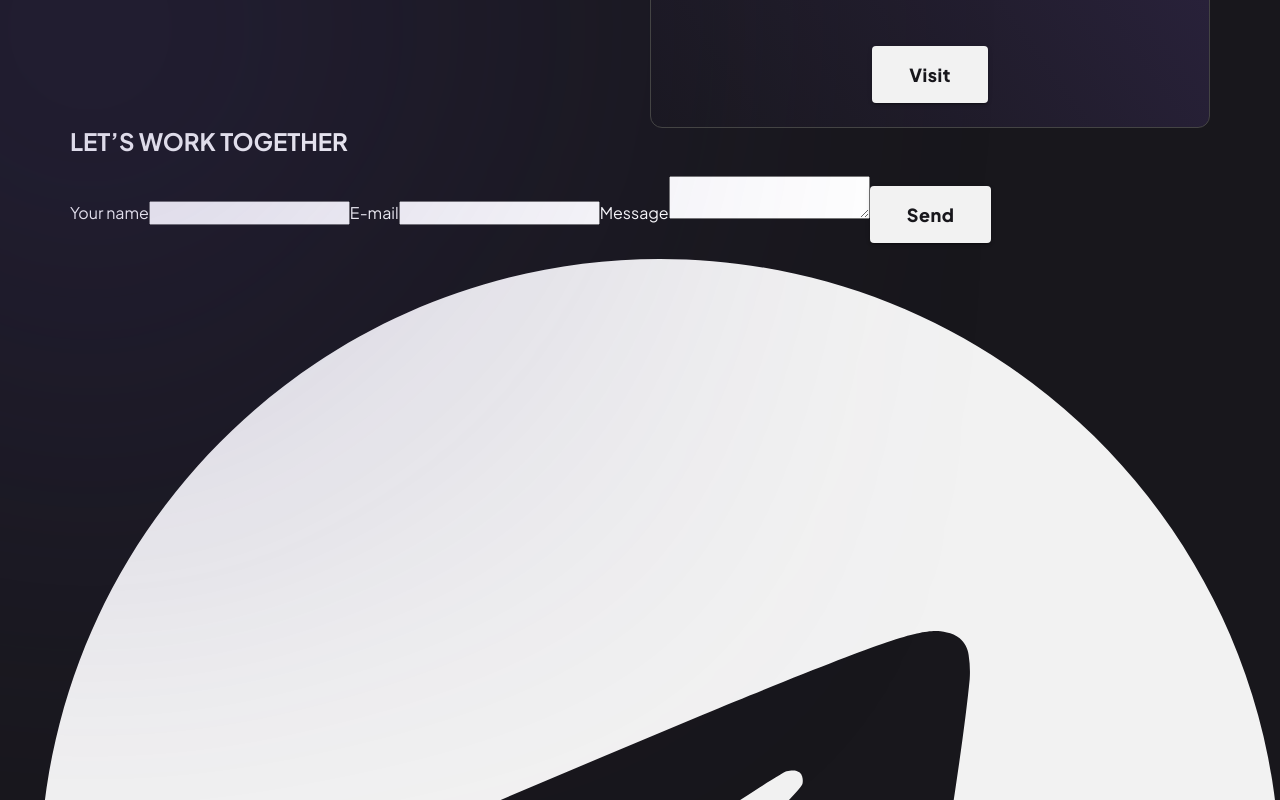
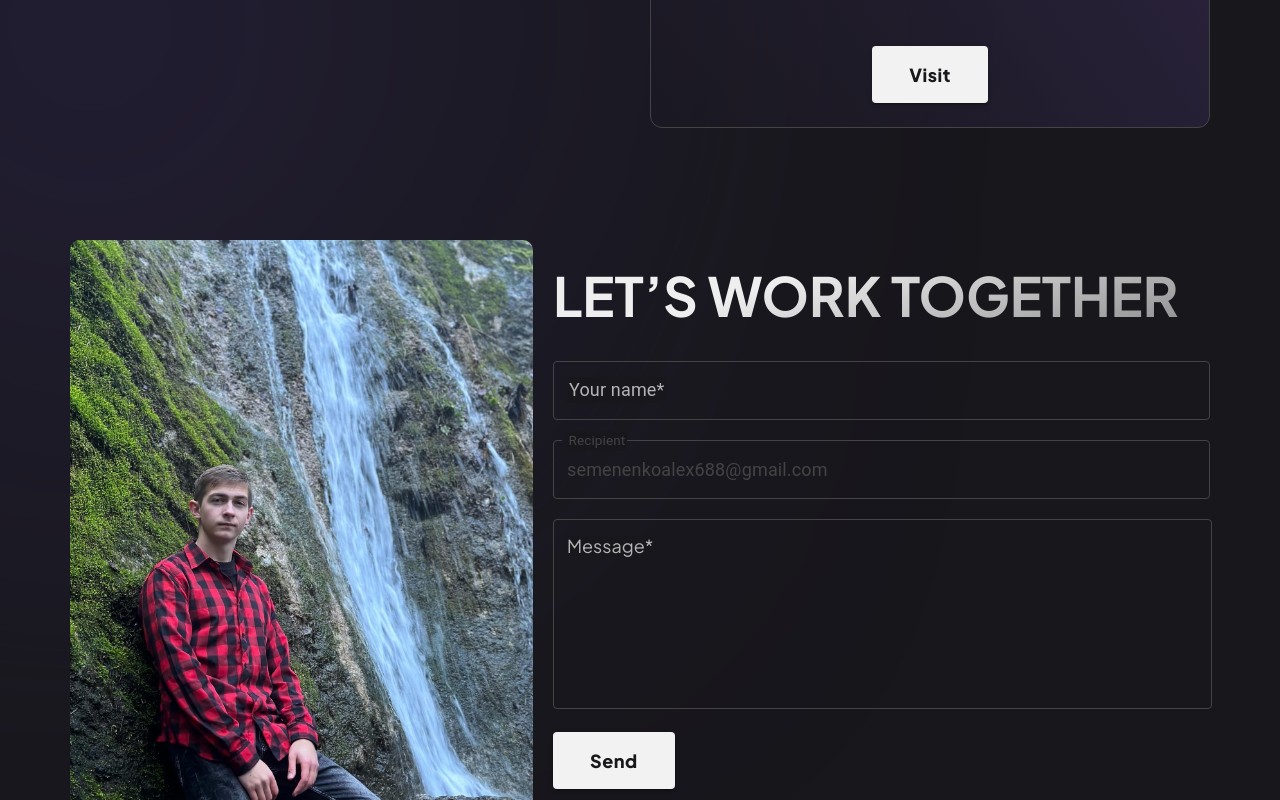
Before and after one commit to TheDeveloperAlex/thedevalex, a React (Create React App) app: page / in a window 1280 px wide. Shown: the part 2940-3740 px from the top of the page. Built offline with nearby package versions, Linux system fonts and the light colour scheme.

Commit message:
add collectively

```diff
--- /dev/null
+++ b/src/sections/collectively/Collectively.css
@@ -0,0 +1,134 @@
+.collectively-section {
+  position: relative;
+  z-index: 1;
+}
+
+.collectively-section-header {
+  font-style: normal;
+  font-weight: 700;
+  line-height: normal;
+}
+
+.collectively-section-img {
+  border-radius: 10px;
+  width: 100%;
+}
+
+@media screen and (max-width: 719px) {
+  .collectively-section {
+    padding-top: 88px;
+  }
+
+  .collectively-section-header {
+    font-size: 40px;
+    background: linear-gradient(
+      179deg,
+      rgba(250, 250, 250, 0.95) 11.92%,
+      rgba(217, 217, 217, 0.6) 48.75%
+    );
+    background-clip: text;
+    -webkit-background-clip: text;
+    -webkit-text-fill-color: transparent;
+
+    margin-bottom: 24px;
+  }
+
+  .collectively-section-header-span {
+    display: block;
+    background: linear-gradient(
+      186deg,
+      rgba(250, 250, 250, 0.95) 59.83%,
+      rgba(217, 217, 217, 0.6) 94.05%
+    );
+    background-clip: text;
+    -webkit-background-clip: text;
+    -webkit-text-fill-color: transparent;
+  }
+}
+
+@media screen and (max-width: 1023px) {
+  .collectively-section-header {
+    text-align: center;
+  }
+  .collectively-section-img {
+    display: none;
+  }
+}
+
+@media screen and (min-width: 720px) {
+  .collectively-section-header {
+    background: linear-gradient(
+      162deg,
+      rgba(250, 250, 250, 0.95) 33.34%,
+      rgba(217, 217, 217, 0.6) 98.5%
+    );
+    background-clip: text;
+    -webkit-background-clip: text;
+    -webkit-text-fill-color: transparent;
+  }
+}
+
+@media screen and (min-width: 720px) and (max-width: 1023px) {
+  .collectively-section {
+    padding-top: 64px;
+  }
+}
+
+@media screen and (min-width: 720px) and (max-width: 1919px) {
+  .collectively-section-header {
+    font-size: 54px;
+    margin-bottom: 32px;
+  }
+}
+
+@media screen and (min-width: 1024px) {
+  .collectively-section {
+    display: grid;
+    align-items: center;
+  }
+}
+
+@media screen and (min-width: 1024px) and (max-width: 1439px) {
+  .collectively-section {
+    padding-top: 112px;
+    grid-template-columns: 463px 1fr;
+  }
+  .collectively-section-img {
+    width: 463px;
+    height: 570px;
+  }
+}
+
+@media screen and (min-width: 1440px) and (max-width: 1919px) {
+  .collectively-section {
+    padding-top: 112px;
+    grid-template-columns: 600px 1fr;
+  }
+  .collectively-section-img {
+    width: 600px;
+    height: auto;
+  }
+}
+
+@media screen and (min-width: 1024px) and (max-width: 1919px) {
+  .collectively-section {
+    gap: 20px;
+  }
+}
+
+@media screen and (min-width: 1920px) {
+  .collectively-section {
+    padding-top: 168px;
+    gap: 23px;
+    grid-template-columns: 722px 1fr;
+  }
+  .collectively-section-img {
+    width: 722px;
+    height: auto;
+  }
+
+  .collectively-section-header {
+    font-size: 84px;
+    margin-bottom: 88px;
+  }
+}
--- a/src/sections/collectively/Collectively.tsx
+++ b/src/sections/collectively/Collectively.tsx
@@ -1,31 +1,23 @@
 import React from "react";
-import Button from "../../components/button";
+import CollectivelyForm from "./CollectivelyForm";
+
+import "./Collectively.css";
 
 export default function Collectively() {
-  const onSubmit = (e: any) => {
-    e.preventDefault();
-  };
-
   return (
-    <article className="container" id={"collectively"}>
-      <h2>LET’S WORK TOGETHER</h2>
-      <form onSubmit={onSubmit}>
-        <label>
-          Your name
-          <input />
-        </label>
-        <label>
-          E-mail
-          <input />
-        </label>
-        <label>
-          Message
-          <textarea></textarea>
-        </label>
-        <Button className={""} type={"submit"}>
-          Send
-        </Button>
-      </form>
+    <article className="container collectively-section" id={"collectively"}>
+      <img
+        src={"/photo.jpg"}
+        alt={"Alex Semenenko"}
+        className={"collectively-section-img"}
+      />
+      <div>
+        <h2 className="collectively-section-header">
+          LET’S WORK
+          <span className="collectively-section-header-span"> TOGETHER</span>
+        </h2>
+        <CollectivelyForm />
+      </div>
     </article>
   );
 }
--- /dev/null
+++ b/src/sections/collectively/CollectivelyForm.css
@@ -0,0 +1,76 @@
+.collectively-section-form {
+  display: grid;
+  grid-template-columns: 1fr;
+  justify-content: center;
+}
+
+.collectively-section-submit-button.button {
+  display: inline-block;
+  max-width: max-content;
+}
+
+@media screen and (max-width: 719px) {
+  .collectively-section-submit-button.button {
+    margin: 0 auto;
+  }
+}
+
+@media screen and (min-width: 720px) and (max-width: 1023px) {
+  .collectively-section-form {
+    grid-template-columns: repeat(2, 1fr);
+  }
+
+  .collectively-section-textarea {
+    grid-column-start: 1;
+    grid-column-end: 3;
+  }
+
+  .collectively-section-submit-button.button {
+    grid-column-start: 1;
+    grid-column-end: 3;
+    margin: 0 auto;
+  }
+}
+
+@media screen and (max-width: 1023px) {
+  .collectively-section-textarea textarea {
+    height: 237px;
+  }
+}
+
+@media screen and (min-width: 1024px) and (max-width: 1919px) {
+  .collectively-section-textarea textarea {
+    height: 155px;
+  }
+}
+
+@media screen and (min-width: 1440px) {
+  .collectively-section-form {
+    grid-template-columns: repeat(2, 1fr);
+  }
+
+  .collectively-section-textarea {
+    grid-column-start: 1;
+    grid-column-end: 3;
+  }
+
+  .collectively-section-submit-button {
+    grid-column-start: 1;
+  }
+}
+
+@media screen and (max-width: 1919px) {
+  .collectively-section-form {
+    gap: 20px;
+  }
+}
+
+@media screen and (min-width: 1920px) {
+  .collectively-section-form {
+    gap: 32px;
+  }
+
+  .collectively-section-textarea textarea {
+    height: 228px;
+  }
+}
--- /dev/null
+++ b/src/sections/collectively/CollectivelyForm.tsx
@@ -0,0 +1,106 @@
+import React, { useState, Dispatch, SetStateAction } from "react";
+
+import CustomButton from "../../components/button";
+import CustomInput from "../../components/input";
+import CustomTextarea from "../../components/textarea";
+// import SnackbarStack from "../../components/snackbarStack";
+
+import { testIsValid } from "../../utils/patterns";
+
+import "./CollectivelyForm.css";
+
+interface userFormState {
+  name: string;
+  message: string;
+}
+interface userFormValidState {
+  name: boolean;
+  message: boolean;
+}
+
+const validateInput = (
+  isValid: boolean,
+  id: "name" | "message",
+  error: userFormValidState,
+  validSetter: Dispatch<SetStateAction<userFormValidState>>
+) => {
+  if (!isValid) {
+    validSetter((s) => ({ ...s, [id]: true }));
+  } else {
+    if (error[id]) {
+      validSetter((s) => ({ ...s, [id]: false }));
+    }
+  }
+};
+
+export default function CollectivelyForm() {
+  const [value, setValue] = useState<userFormState>({
+    name: "",
+    message: "",
+  });
+
+  const [error, setError] = useState<userFormValidState>({
+    name: false,
+    message: false,
+  });
+
+  const onSubmit = (e: React.FormEvent<HTMLFormElement>) => {
+    e.preventDefault();
+
+    validateInput(testIsValid(value.name), "name", error, setError);
+    validateInput(testIsValid(value.message), "message", error, setError);
+
+    // result
+
+    // const mailtoLink = `mailto:${"semenenkoalex688@gmail.com"}?subject=${encodeURIComponent(
+    //   value.name
+    // )}&body=${encodeURIComponent(value.message)}`;
+
+    // window.open(mailtoLink, "_blank");
+  };
+
+  const onChange = (
+    e:
+      | React.ChangeEvent<HTMLInputElement>
+      | React.ChangeEvent<HTMLTextAreaElement>
+  ) => {
+    setValue((s) => ({ ...s, [e.target.id]: e.target.value }));
+  };
+
+  return (
+    <>
+      <form className="collectively-section-form" onSubmit={onSubmit}>
+        <CustomInput
+          className="collectively-section-input"
+          id={"name"}
+          value={value.name}
+          label={"Your name*"}
+          onChange={onChange}
+          error={error.name}
+        />
+        <CustomInput
+          className="collectively-section-input"
+          id={"email"}
+          type={"email"}
+          defaultValue={"semenenkoalex688@gmail.com"}
+          label={"Recipient"}
+          disabled
+        />
+        <CustomTextarea
+          id={"message"}
+          label={"Message*"}
+          className="collectively-section-textarea"
+          value={value.message}
+          onChange={onChange}
+          error={error.message}
+        />
+        <CustomButton
+          className="collectively-section-submit-button"
+          type={"submit"}
+        >
+          Send
+        </CustomButton>
+      </form>
+    </>
+  );
+}
--- /dev/null
+++ b/src/utils/patterns.ts
@@ -0,0 +1,12 @@
+export const emailPattern = /^([a-zA-Z0-9._%-]+@[a-zA-Z0-9.-]+\.[a-zA-Z]{2,})$/;
+
+export const testIsValid = (value?: string, pattern?: RegExp) => {
+  if (!value || value === "") {
+    return false;
+  }
+  if (pattern && value) {
+    const regExp = new RegExp(pattern);
+    return regExp.test(value);
+  }
+  return true;
+};
```
